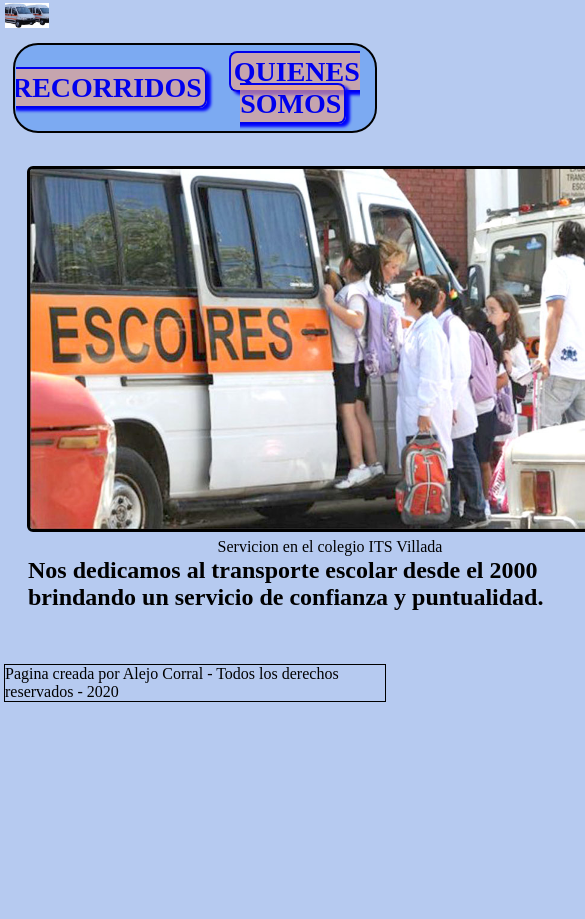
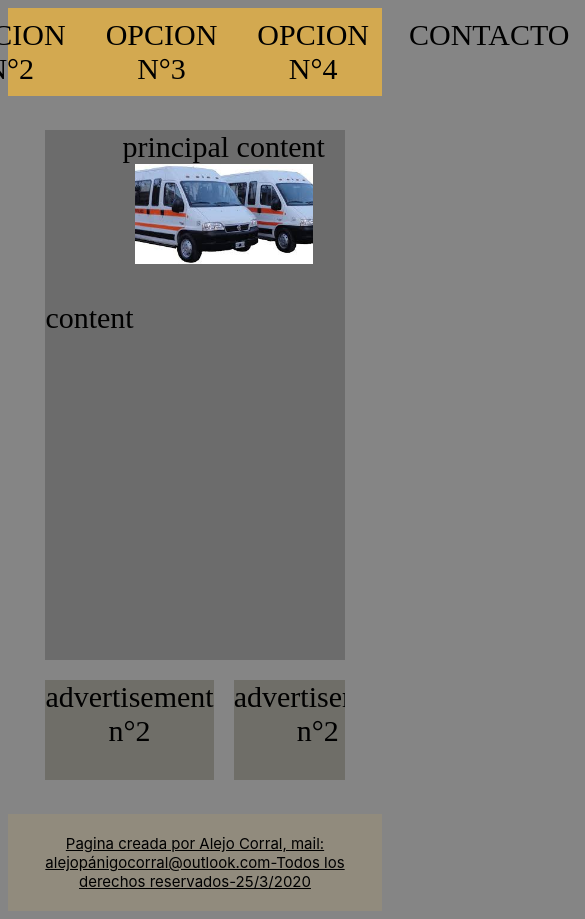
Before and after one commit to AlejoCorral2001/Pagina_Web_Transporte, a plain HTML site: page 2da_pagina_Web/index.html in a window 390 px wide. Shown: the top 919 px of the page, 585 px wide, since content can reach past the window. Before the commit the page ends 844 px from the top, so only its background shows below. Drawn offline with Linux system fonts and the light colour scheme.

Commit message:
se empezo a hacer responsive

```diff
--- a/2da_pagina_Web/css/estilos.css
+++ b/2da_pagina_Web/css/estilos.css
@@ -1,96 +1,95 @@
-body{
-	background:#b6caf0;
-	color:#000000;
-}
 *{
-	margin:1px;
+	font-size: 30px;
 
-}
-html{
 
 }
 
+header{
+	background-color: rgb(211, 169, 80);
+}
+.nav{
+	text-align: center;
+	display: flex;
+	flex-direction: row;
+	justify-content: center;
+	padding: 0px;
+	margin: 0px;
+}
+.nav a{
+
+	height: max-content;
+	margin-right: 10px;
+	margin-left: 10px;
+	padding:10px;
+	color: black;
+	text-decoration: none;
+	text-transform: uppercase;
+}
+.nav a:hover{
+	background-color: rgb(184, 105, 31);
+}
+.nav a:active{
+	background-color: rgb(112, 63, 16) ;
+}
+aside{
+	background-color: rgba(0, 0, 0, 0.432);
+}
+
+html{
+	background-color: rgba(0, 0, 0, 0.479);
+}
+.nav{
+text-align: center;
+}
+aside{
+	border: 2px solid;
+	text-align: center;
+	padding: 1px;
+	grid-column: 3/4;
+	grid-row: 1/3;
+}
+aside ol{
+	font-size: 18px;
+    list-style: circle;
+}
+.img{
+	text-align: center;
+}
+
+.contenido{
+	text-align: justify;
+}
+.wrapper{
+	margin: auto;
+	width: 80%;
+	height: 650px;
+	overflow: hidden;
+	display: grid;
+
+	grid-template-columns: 1fr 1fr minmax(100px ,200px);
+	grid-gap: 20px;
+	grid-template-rows: minmax(auto, 1fr) minmax(50px,100px);
+}
+.main{
+	background-color: rgba(0, 0, 0, 0.192);
+	text-align: center;
+	grid-column: 1/3;
+}
+
+.wrapper>div{
+	background-color: rgba(34, 28, 4, 0.219);
+
+	text-align: center;
+}
 
 footer{
-
-
-	justify-content: center;
-	display: flex;
-	border: 2px;
+	background-color:  rgba(211, 169, 80, 0.151);
+	text-align: center;
+	padding: 5px;
 
 }
 footer p{
-	border: 1px solid;
+	font-family: -apple-system, BlinkMacSystemFont, 'Segoe UI', Roboto, Oxygen, Ubuntu, Cantarell, 'Open Sans', 'Helvetica Neue', sans-serif;
+	font-size: 15px;
+	text-decoration:underline;
 }
-
-.navegacion{
-	margin: 10px 10px;
-	background-color: #5c99f5a4;
-	border-radius:25px;
-	border: 2px solid;
-}
-.flex{
-	overflow: hidden;
-
-	display: flex;
-	flex-direction: row;
-	list-style-type: none;
-	justify-content: center;
-	align-items:center;
-}
-
-nav ul li{
-
-	text-align: center;
-	padding: 0px 0px 0px 0px;
-	flex-grow: 1;
-	font-weight: bold;
-	margin:10px;
-	text-transform: uppercase;
-}
-header li a{
-	border: 2px solid;
-	border-radius: 8px;
-	padding: 3px;
-	font-size: 28px;
-	background-color: #f0a48aa4;
-	text-decoration: none;
-	box-shadow: 4px 3px 3px rgb(0, 4, 255);
-}
-header li a:hover{
-	box-shadow: 4px 3px 3px rgb(3, 5, 180);
-}
-header li a:active{
-	color: rgb(4, 0, 255);
-	background-color: #e46a41a4;
-	box-shadow: 1px 2px 2px rgb(0, 4, 255);
-}
-
-aside{
-	padding: 8px;
-	background-color:#e7bb5b56;
-	width: fit-content;
-	border:  2px;
-	font-size: 20px;
-	font-family: sans-serif;
-	border-style: dashed;
-}
-.cuerpo{
-
-	display: flex;
-	flex-direction: row;
-	height:500px;
-
-
-}
-.imagenes{
-	text-align: center;
-
-}
-.img{
-	border: 3px solid;
-	border-radius: 6px;
-}
-.main{
-	padding:20px;
-}
--- a/2da_pagina_Web/index.html
+++ b/2da_pagina_Web/index.html
@@ -2,52 +2,48 @@
 <html>
 <head>
 	<meta name = "description" content="servicio de transporte escolar en la ciudad de cordoba capital. mucha flexibilidad de recorridos"/>
-	<meta http-equiv="refresh" content="1">
 	<meta name="keywords"content="transporte escolar, transporte cba"/>
 	<title>Transporte Escolar</title>
 	<link rel="stylesheet" type="text/css" href="css/estilos.css">
 </head>
 <body>
 	<header>
-		<div><img src="imagenes/foto3.jpg"alt="not found"height="25px"></div>
-		<nav class="navegacion">
-			<ul class="flex" >
-				<li ><a href="index.html">Inicio</a></li>
-				<li><a href="#" >recorridos</a></li>
-				<li><a href="#">quienes somos</a></li>
-				<li><a href="mailto:corralex66@gmial.com"title="enviar Mail a Alejo Corral">contacto</a></li>
-			</ul>
+
+		<nav class="nav">
+		<a href="">inicio</a>
+		<a href="">opcion n°2</a>
+		<a href="">opcion n°3</a>
+		<a href="">opcion n°4</a>
+		<a href="mailto:corralex66@gmail.com">contacto</a>
 		</nav>
 
 	</header>
+	<br/>
+	<section class="wrapper">
+		<section class="main">
+			<article>principal content</article>
+		<div class="img"><img src="imagenes/foto3.jpg" height="100" salt=""></div>
+		<div><p class="contenido"> content</p></div>
+		</section>
 
-	<section class="wrapper">
-		<div class="cuerpo">
-			<section class="main">
+	<aside><p>Obras sociales afiliadas:</p>
 
-					<div class="imagenes">
-					<img src="imagenes/foto1.jpg" width="600"alt="cnc casera"title="imagen_1"class="img"/>
-
-					<p>Servicion en el colegio ITS Villada</p>
-
-				</div>
-					<article><h2><p>Nos dedicamos al transporte escolar desde el 2000 brindando un servicio de confianza y puntualidad.</p></h2></article>
+	<ol>
+		<li><p>sancor</p></li>
+		<li><p>osde</p></li>
+		<li><p>pami</p></li>
+	</ol>
 
 
-			</section>
-			<aside>
-				<p>obras sociales afiliadas:</p>
-				<ol>
-					<li><i>apros</i></li>
-					<li>sancor</li>
-					<li>etc</li>
-				</ol>
-			</aside>
-		</div>
+	</aside>
+	<div>advertisement n°2</div>
+	<div>advertisement n°2</div>
+
 	</section>
 	<br/>
 	<footer>
-		<p>Pagina creada por Alejo Corral  -  Todos los derechos reservados  -  2020</p>
+
+		<p>Pagina creada por Alejo Corral, mail: alejopánigocorral@outlook.com-Todos los derechos reservados-25/3/2020</p>
 
 	</footer>
 
```
